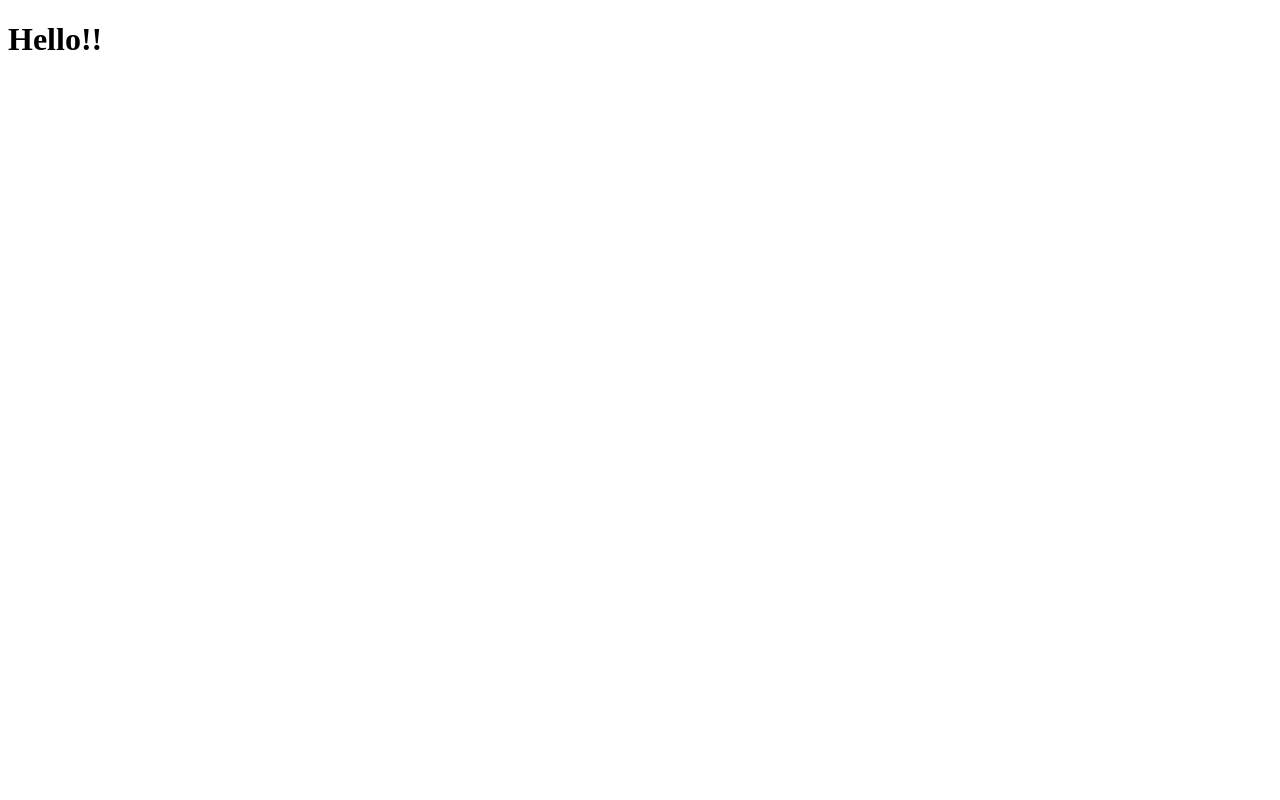
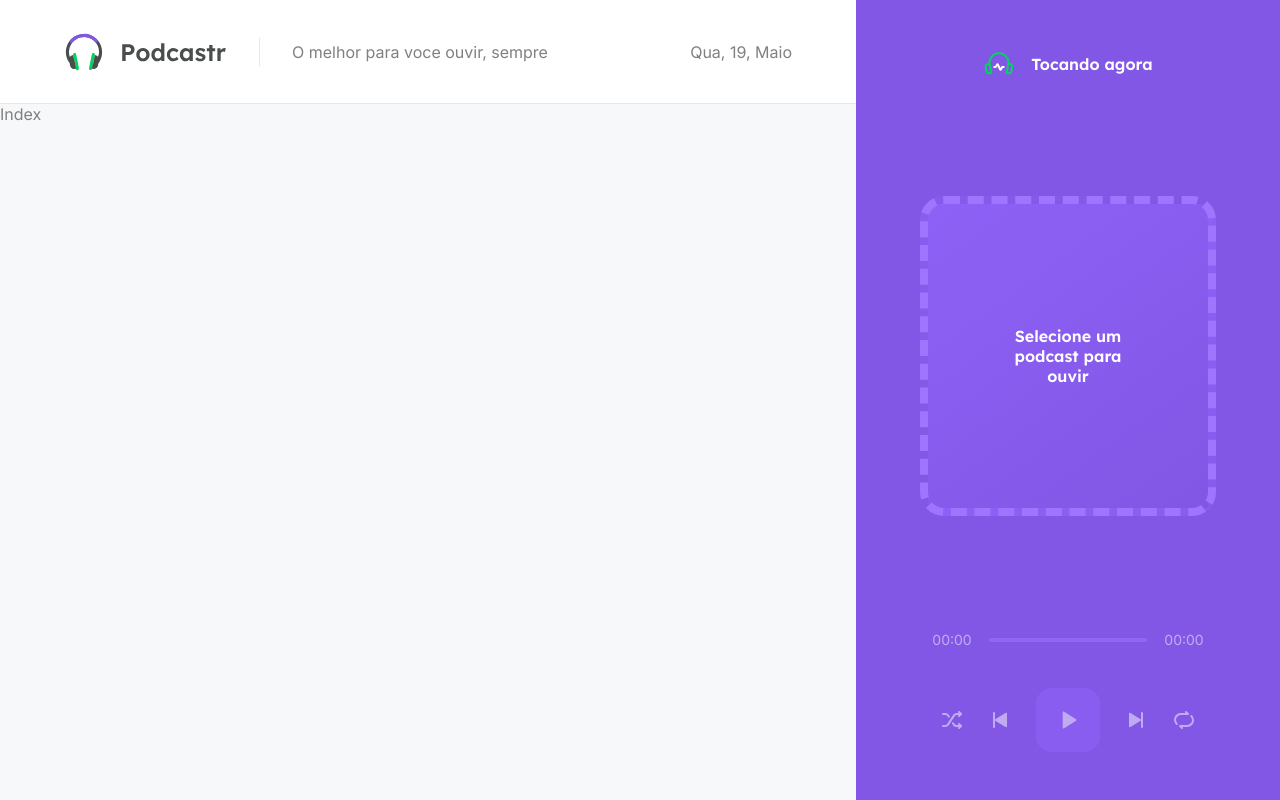
Before and after one commit to fernandofreamunde/podcastr, a Next.js app: page / in a window 1280 px wide. Built offline with nearby package versions, Linux system fonts and the light colour scheme; data requests are answered from the project's data file.

Commit message:
move _app.js+index.js, create main layout with header and player

```diff
--- a/pages/_app.js
+++ /dev/null
@@ -1,6 +0,0 @@
-
-function MyApp({ Component, pageProps }) {
-  return <Component {...pageProps} />
-}
-
-export default MyApp
--- a/pages/index.js
+++ /dev/null
@@ -1,6 +0,0 @@
-
-export default function Home() {
-  return (
-    <h1>Hello!!</h1>
-  )
-}
--- /dev/null
+++ b/src/components/Header/index.tsx
@@ -0,0 +1,19 @@
+// importing with module like this
+// makes it specific for this component
+import styles from './styles.module.scss';
+import format from 'date-fns/format';
+import pt from 'date-fns/locale/pt';
+
+export function Header() {
+  const currentDate = format(new Date(), 'EEEEEE, d, MMMM', {
+    locale: pt
+  });
+
+  return(
+    <header className={styles.headerContainer}>
+      <img src="/logo.svg" alt="Podcastr" />
+      <p>O melhor para voce ouvir, sempre</p>
+      <span>{currentDate}</span>
+    </header>
+  )
+}
--- /dev/null
+++ b/src/components/Header/styles.module.scss
@@ -0,0 +1,22 @@
+.headerContainer {
+  background: var(--white);
+  height: 6.5rem;
+
+  display: flex;
+  align-items: center;
+
+  padding: 2rem 4rem;
+
+  border-bottom: 1px solid var(--gray-100);
+
+  p {
+    margin-left: 2rem;
+    padding:  0.25rem 0 0.25rem 2rem;
+    border-left: 1px solid var(--gray-100);
+  }
+
+  span {
+    margin-left: auto;
+    text-transform: capitalize;
+  }
+}
--- /dev/null
+++ b/src/components/Player/index.tsx
@@ -0,0 +1,47 @@
+// importing with module like this
+// makes it specific for this component
+import styles from './styles.module.scss';
+
+export function Player() {
+
+  return(
+    <div className={styles.playerContainer}>
+      <header>
+        <img src="/playing.svg" alt="Toccando agora" />
+        <strong>Tocando agora</strong>
+      </header>
+
+      <div className={styles.emptyPlayer}>
+        <strong>Selecione um podcast para ouvir</strong>
+      </div>
+
+      <footer className={styles.empty}>
+        <div className={styles.progress}>
+          <span>00:00</span>
+          <div className={styles.slider}>
+            <div className={styles.emptySlider}></div>
+          </div>
+          <span>00:00</span>
+
+        </div>
+        <div className={styles.buttons}>
+          <button type="button">
+            <img src="/shuffle.svg" alt="Embaralhar" />
+          </button>
+          <button type="button">
+            <img src="/play-previous.svg" alt="Tocar anterior" />
+          </button>
+          <button type="button" className={styles.playButton}>
+            <img src="/play.svg" alt="Tocar" />
+          </button>
+          <button type="button">
+            <img src="/play-next.svg" alt="Tocar proxima" />
+          </button>
+          <button type="button">
+            <img src="/repeat.svg" alt="Repetir" />
+          </button>
+        </div>
+      </footer>
+    </div>
+  )
+}
--- /dev/null
+++ b/src/components/Player/styles.module.scss
@@ -0,0 +1,91 @@
+.playerContainer {
+  padding: 3rem 4rem;
+  width: 26.5rem;
+  height: 100vh;
+
+  background: var(--purple-500);
+  color: var(--white);
+
+  display: flex;
+  flex-direction: column;
+  align-items: center;
+  justify-content: space-between;
+
+  header {
+    display: flex;
+    align-items: center;
+    gap: 1rem;
+  }
+
+  strong {
+    font-family: Lexend, sans-serif;
+    font-weight: 600;
+  }
+
+  footer {
+    align-self: stretch;
+    &.empty {
+      opacity: 0.5;
+    }
+  }
+}
+
+.emptyPlayer {
+  width: 100%;
+  height: 20rem;
+  border: 0.5rem dashed var(--purple-300);
+  border-radius: 1.5rem;
+  background: linear-gradient(143.8deg, rgba(145,100,250, 0.8) 0%, rgba(0, 0, 0, 0) 100%);
+
+  padding: 4rem;
+  text-align: center;
+
+  display: flex;
+  align-items: center;
+  justify-content: center;
+}
+
+.progress{
+  display: flex;
+  align-items: center;
+  gap: 0.3rem;
+  font-size: 0.875rem;
+
+  span {
+    display: inline-block;
+    width: 4rem;
+    text-align: center;
+  }
+
+  .slider {
+    flex: 1;
+
+    .emptySlider {
+      width: 100%;
+      height: 4px;
+      background: var(--purple-300);
+      border-radius: 2px;
+    }
+  }
+}
+
+.buttons {
+  display: flex;
+  align-items: center;
+  justify-content: center;
+  margin-top: 2.5rem;
+  gap: 1.5rem;
+
+  button {
+    background: transparent;
+    border: 0;
+    font-size: 0;
+
+    &.playButton {
+      width: 4rem;
+      height: 4rem;
+      border-radius: 1rem;
+      background: var(--purple-400);
+    }
+  }
+}
--- /dev/null
+++ b/src/pages/_app.tsx
@@ -0,0 +1,18 @@
+import { Header } from '../components/Header';
+import { Player } from '../components/Player';
+import '../styles/global.scss';
+import styles from '../styles/app.module.scss';
+
+function MyApp({ Component, pageProps }) {
+  return (
+    <div className={styles.wrapper}>
+      <main>
+        <Header />
+        <Component {...pageProps} />
+      </main>
+      <Player />
+    </div>
+  )
+}
+
+export default MyApp
--- /dev/null
+++ b/src/pages/_document.tsx
@@ -0,0 +1,18 @@
+import Document, { Html, Head, Main, NextScript } from 'next/document';
+
+export default class MyDocument extends Document {
+  render() {
+    return(
+      <Html>
+        <Head>
+          <link rel="preconnect" href="https://fonts.gstatic.com" />
+          <link href="https://fonts.googleapis.com/css2?family=Inter&family=Lexend:wght@500;600&display=swap" rel="stylesheet" />
+        </Head>
+        <body>
+          <Main />
+          <NextScript />
+        </body>
+      </Html>
+    )
+  }
+}
--- /dev/null
+++ b/src/pages/index.tsx
@@ -0,0 +1,34 @@
+// import { useEffect } from "react"; spa way
+
+export default function Home(props) {
+  // SSR and SSG
+  // console.log(props.episodes); //this comes from getServerProps where the api call is made by the nextJs server
+
+  // normal react way to get data from api on page load
+  // SPA way of doing things
+  // useEffect(() => {
+  //   fetch('http://localhost:3333/episodes')
+  //   .then(response => response.json())
+  //   .then(data => console.log(data))
+  // }, []);
+
+  return (
+    <div> Index </div>
+  )
+}
+
+// For Server Side Render use getServerSideProps()
+// For Static Site Generation use getStaticProps() instead.
+export async function getStaticProps() {
+  const response = await fetch('http://localhost:3333/episodes');
+  const data = await response.json();
+
+  return {
+    props: {
+      episodes: data,
+    },
+    // for SSG pass revalidate to fetch new data each x amount of seconds
+    // in this case we go fetch podcasts every 8h:
+    revalidate: 60 * 60 * 8,
+  }
+}
--- /dev/null
+++ b/src/styles/app.module.scss
@@ -0,0 +1,7 @@
+.wrapper {
+  display: flex;
+
+  main {
+    flex: 1;
+  }
+}
--- /dev/null
+++ b/src/styles/global.scss
@@ -0,0 +1,60 @@
+* {
+  margin: 0;
+  padding: 0;
+  box-sizing: border-box;
+}
+
+:root {
+  --white: #FFF;
+
+  --gray-50: #F7F8FA;
+  --gray-100: #E6E8EB;
+  --gray-200: #AFB2B1;
+  --gray-500: #808080;
+  --gray-800: #494D4B;
+
+  --green-500: #04D361;
+
+  --purple-300: #9F75FF;
+  --purple-400: #9164FA;
+  --purple-500: #8257E5;
+  --purple-800: #6F48C9;
+}
+
+@media (max-width: 1080px) {
+  html {
+    font-size: 93.75%;
+  }
+}
+
+@media (max-width: 720px) {
+  html {
+    font-size: 87.5%;
+  }
+}
+
+body {
+  background: var(--gray-50);
+}
+
+body, input, textarea, button {
+  font: 500 1rem Inter, sans-serif;
+  color: var(--gray-500);
+}
+
+h1 h2 h3 h4 h5 h6 {
+  font-weight: 600;
+  font-family: Lexend, sans-serif;
+  color: var(--gray-800);
+}
+
+h1 {
+  font-size: 2rem;
+}
+h2 {
+  font-size: 1.5rem;
+}
+
+button {
+  cursor: pointer;
+}
```
